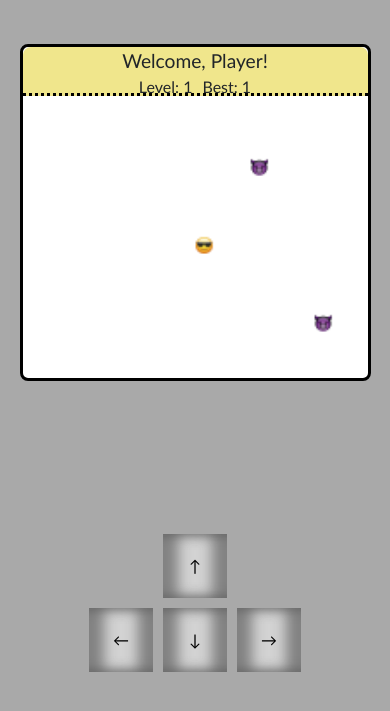
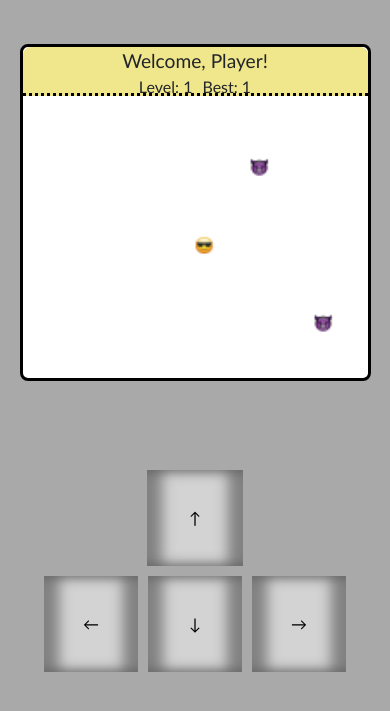
Before and after one commit to the-medium-place/chase-game, a plain HTML site: page index.html in a window 390 px wide. Both pictures are taken after a click on the button "START GAME". Shown: the part 83-794 px from the top of the page. Drawn offline with nearby package versions, Linux system fonts and the light colour scheme; a web font is replaced by a local one.

Commit message:
further mobile work

```diff
--- a/assets/css/index.css
+++ b/assets/css/index.css
@@ -142,8 +142,8 @@ ul.stats {
     }
 
     .arrow-button {
-        width: 4rem;
-        height: 4rem;
+        width: 6rem;
+        height: 6rem;
         background: lightgray;
         display: flex;
         align-items: center;
```
